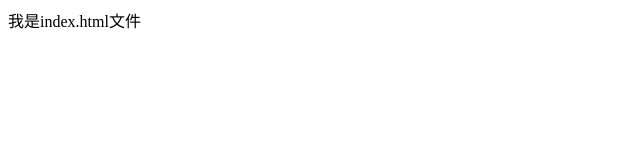
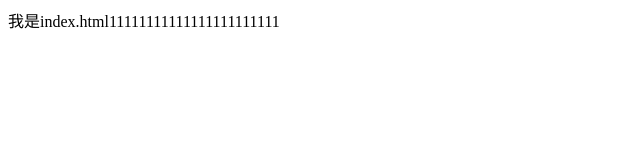
Before and after one commit to pinpin-coder/git-demo, a plain HTML site: page index.html in a window 1280 px wide. Shown: the whole page, without its empty margins (0-640 px from the left). Drawn offline with Linux system fonts and the light colour scheme.

Commit message:
A程序员第二次提交

```diff
--- a/index.html
+++ b/index.html
@@ -5,6 +5,6 @@
 		<title></title>
 	</head>
 	<body>
-		我是index.html文件
+		我是index.html11111111111111111111111
 	</body>
 </html>
```
